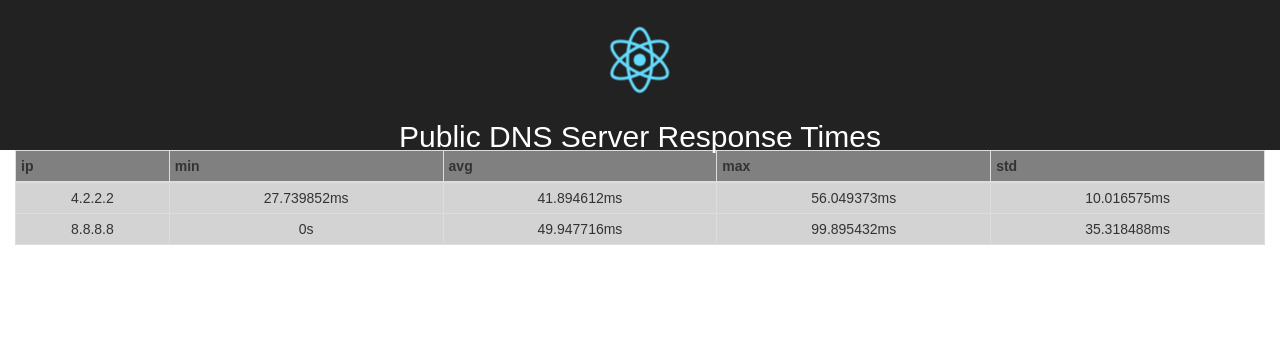
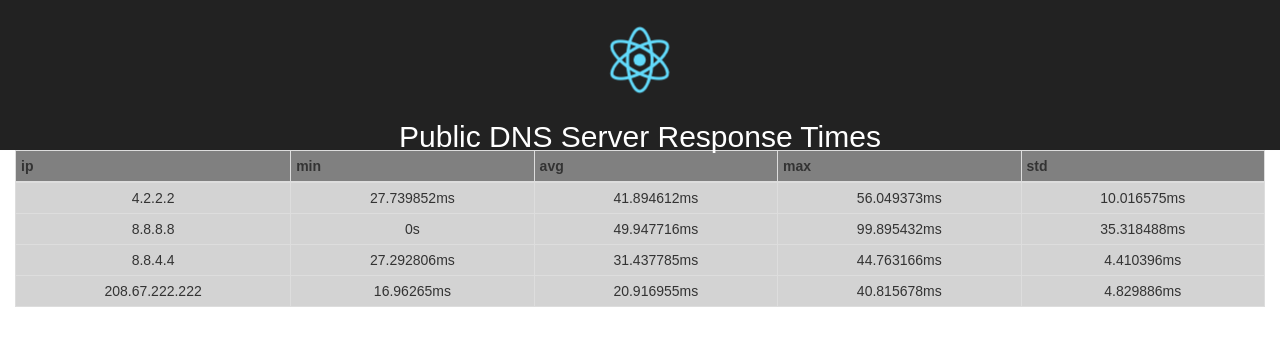
Before and after one commit to zenware/providence, a React (Create React App) app: page / in a window 1280 px wide. Shown: the top 346 px of the page. Built offline with nearby package versions, Linux system fonts and the light colour scheme.

Commit message:
Added a few more data examples

```diff
--- a/src/App.js
+++ b/src/App.js
@@ -59,6 +59,20 @@ class Table extends Component {
           max: "99.895432ms",
           std: "35.318488ms",
         },
+        {
+          ip: "8.8.4.4",
+          min: "27.292806ms",
+          avg: "31.437785ms",
+          max: "44.763166ms",
+          std: "4.410396ms",
+        },
+        {
+          ip: "208.67.222.222",
+          min: "16.96265ms",
+          avg: "20.916955ms",
+          max: "40.815678ms",
+          std: "4.829886ms",
+        },
       ],
     }
   }
```
